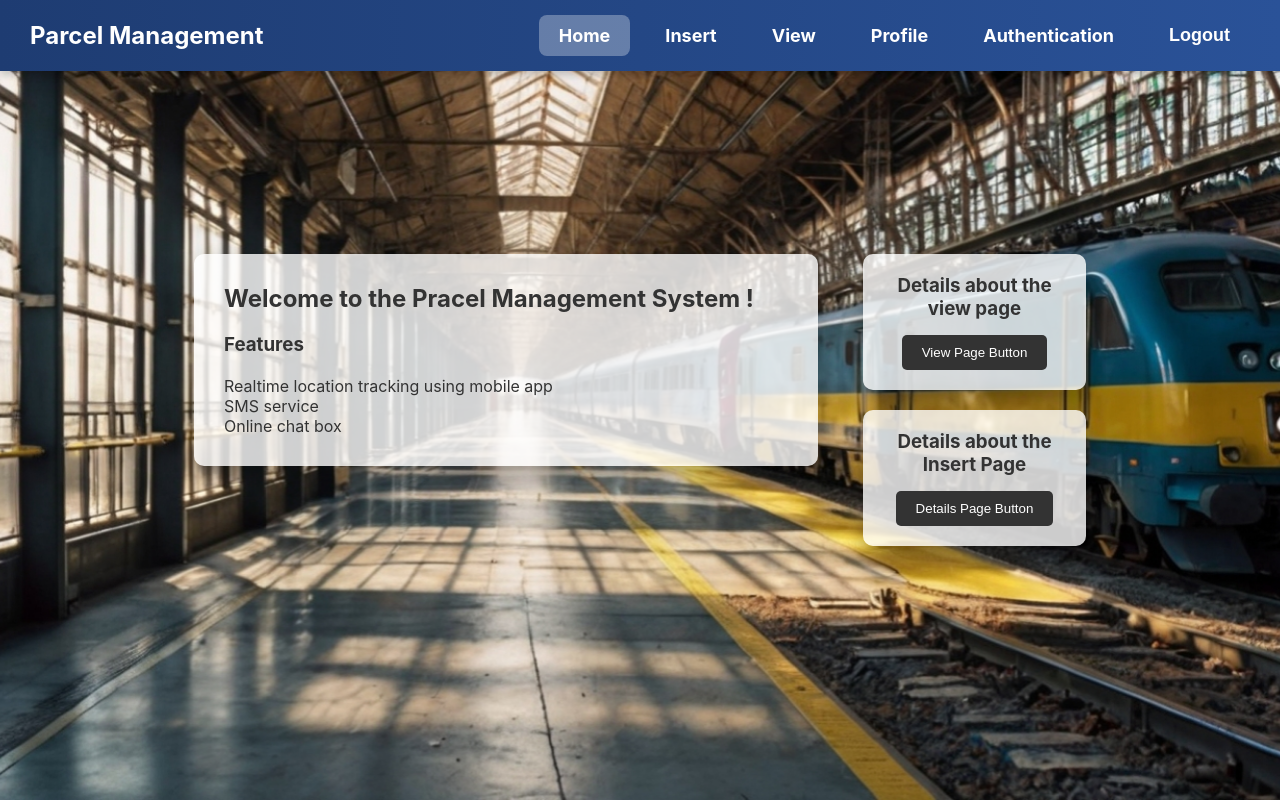
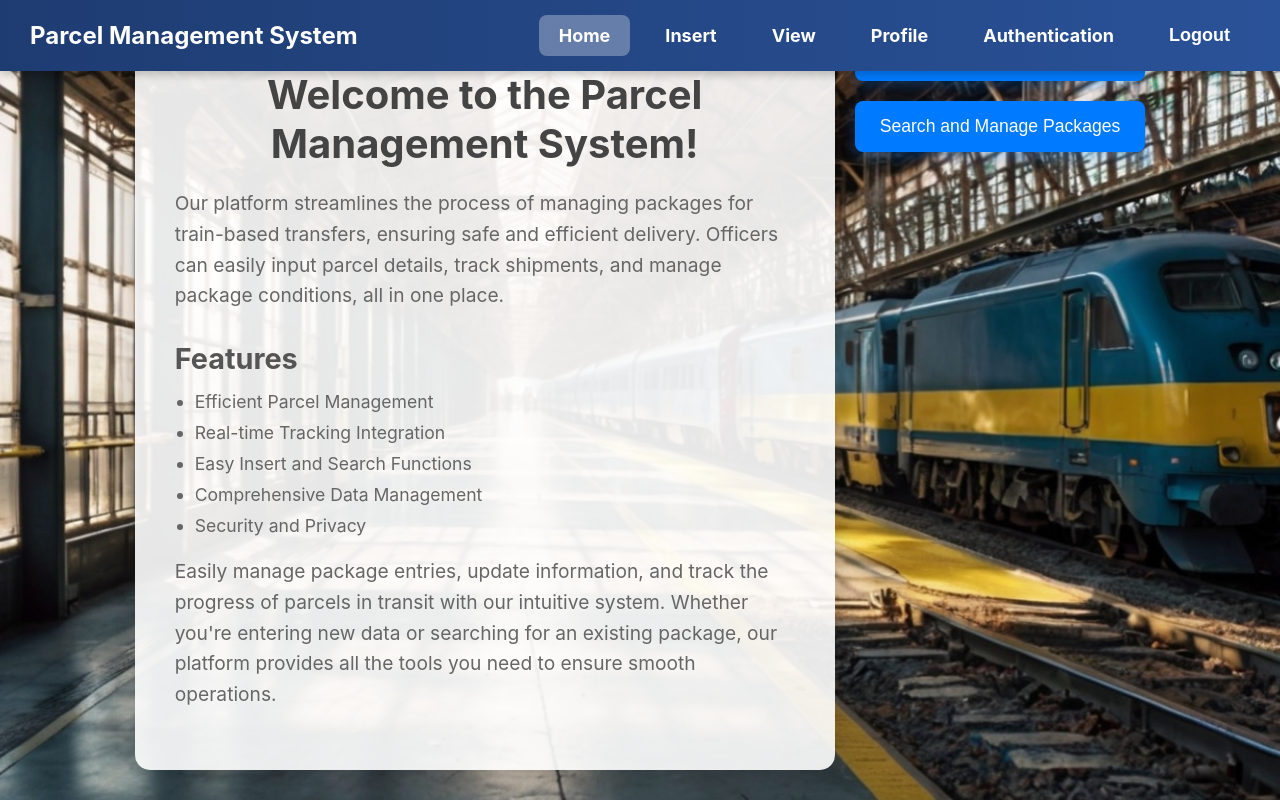
Before and after one commit to ParcelManagment/Website_Frontend, a React (Create React App) app in the folder Parcel_Management_System/: page /home in a window 1280 px wide. Built offline with nearby package versions, Linux system fonts and the light colour scheme; no server answers.

Commit message:
UI update

```diff
--- a/Parcel_Management_System/src/Components/Home/Home.css
+++ b/Parcel_Management_System/src/Components/Home/Home.css
@@ -14,19 +14,20 @@
     justify-content: space-between;
     align-items: flex-start;
     width: 100%;
-    max-width: 2200px;
+    max-width: 1400px; /* Adjusted for better fit */
+    gap: 20px; /* Added gap to ensure space between content and buttons */
 }
 
 .details-box {
-    background-color: rgba(255, 255, 255, 0.8);
-    padding: 30px;
-    width: 70%;
-    border-radius: 10px;
-    color: #333333;
-    box-shadow: 0 10px 20px rgba(0, 0, 0, 0.3);
+    background-color: rgba(255, 255, 255, 0.9);
+    padding: 40px;
+    border-radius: 15px;
+    color: #333;
+    box-shadow: 0 10px 30px rgba(0, 0, 0, 0.2);
     transform: translateY(20px);
     opacity: 0;
     transition: transform 0.6s ease-out, opacity 0.6s ease-out;
+    max-width: 700px; /* Constrained content width for better readability */
 }
 
 .details-box.show {
@@ -34,52 +35,70 @@
     opacity: 1;
 }
 
+.details-box h2 {
+    color: #444;
+    font-size: 2.5rem;
+    margin-bottom: 20px;
+    text-align: center;
+}
+
+.details-box h3 {
+    font-size: 1.8rem;
+    margin-top: 30px;
+    margin-bottom: 15px;
+    color: #555;
+}
+
+.details-box p {
+    font-size: 1.2rem;
+    line-height: 1.6;
+    color: #666;
+    margin-bottom: 20px;
+}
+
+.details-box ul {
+    list-style-type: disc;
+    margin-left: 20px;
+    margin-bottom: 20px;
+    color: #666;
+}
+
+.details-box ul li {
+    font-size: 1.1rem;
+    margin-bottom: 10px;
+}
+
 .side-boxes {
     display: flex;
     flex-direction: column;
-    width: 25%;
-    gap: 20px;
+    justify-content: center;
+    gap: 20px; /* Space between buttons */
 }
 
-.side-box {
-    background-color: rgba(255, 255, 255, 0.8);
-    padding: 20px;
-    border-radius: 10px;
-    color: #333333;
-    box-shadow: 0 10px 20px rgba(0, 0, 0, 0.3);
-    transform: translateY(20px);
-    opacity: 0;
-    transition: transform 0.6s ease-out, opacity 0.6s ease-out;
+.side-boxes button {
+    padding: 15px 25px;
+    font-size: 1.1rem;
+    background-color: #007BFF;
+    color: #fff;
+    border: none;
+    border-radius: 8px;
+    cursor: pointer;
+    transition: background-color 0.3s ease, transform 0.3s ease;
+    box-shadow: 0 5px 15px rgba(0, 123, 255, 0.3);
     text-align: center;
 }
 
-.side-box.show {
-    transform: translateY(0);
-    opacity: 1;
-}
-
-.side-box h3 {
-    margin-bottom: 15px;
-}
-
-.side-box button {
-    padding: 10px 20px;
-    background-color: #333333;
-    color: #ffffff;
-    border: none;
-    border-radius: 5px;
-    cursor: pointer;
-    transition: background-color 0.3s ease;
-}
-
-.side-box button:hover {
-    background-color: #333333;
+.side-boxes button:hover {
+    background-color: #0056b3;
+    box-shadow: 0 5px 15px rgba(0, 86, 179, 0.4);
+    transform: translateY(-2px);
 }
 
 @media (max-width: 768px) {
-    .container {
+    .containerhome {
         flex-direction: column;
         align-items: center;
+        gap: 20px; /* Space between content and buttons on mobile */
     }
 
     .details-box {
@@ -89,5 +108,10 @@
 
     .side-boxes {
         width: 100%;
+        flex-direction: column; /* Stack buttons vertically on mobile */
+    }
+
+    .side-boxes button {
+        width: 100%; /* Full width for buttons on mobile */
     }
 }
--- a/Parcel_Management_System/src/Components/Home/Home.jsx
+++ b/Parcel_Management_System/src/Components/Home/Home.jsx
@@ -14,7 +14,7 @@ const Home = () => {
                 await axios.get('/staff/profile');
             } catch (error) {
                 if (error.response && error.response.status === 401) {
-                    /* navigate('/');*/
+                    navigate('/');
                 }
             }
         };
@@ -27,24 +27,27 @@ const Home = () => {
     return (
         <div className="home">
             <div className="containerhome">
-                <div className={`details-box ${showBox ? 'show' : ''}`}>
-                    <h2>Welcome to the Pracel Management System !</h2>
-                    <br />
+            <div className={`details-box ${showBox ? 'show' : ''}`}>
+
+                    <h2>Welcome to the Parcel Management System!</h2>
+                    <p>
+                        Our platform streamlines the process of managing packages for train-based transfers, ensuring safe and efficient delivery. Officers can easily input parcel details, track shipments, and manage package conditions, all in one place.
+                    </p>
                     <h3>Features</h3>
-                    <br />
-                    <p>Realtime location tracking using mobile app</p>
-                    <p>SMS service</p>
-                    <p>Online chat box</p>
+                    <ul>
+                        <li>Efficient Parcel Management</li>
+                        <li>Real-time Tracking Integration</li>
+                        <li>Easy Insert and Search Functions</li>
+                        <li>Comprehensive Data Management</li>
+                        <li>Security and Privacy</li>
+                    </ul>
+                    <p>
+                        Easily manage package entries, update information, and track the progress of parcels in transit with our intuitive system. Whether you're entering new data or searching for an existing package, our platform provides all the tools you need to ensure smooth operations.
+                    </p>
                 </div>
                 <div className="side-boxes">
-                    <div className={`side-box ${showBox ? 'show' : ''}`}>
-                        <h3>Details about the view page</h3>
-                        <button>View Page Button</button>
-                    </div>
-                    <div className={`side-box ${showBox ? 'show' : ''}`}>
-                        <h3>Details about the Insert Page</h3>
-                        <button>Details Page Button</button>
-                    </div>
+                    <button onClick={() => navigate('/insert')}>Insert Package Details</button>
+                    <button onClick={() => navigate('/view')}>Search and Manage Packages</button>
                 </div>
             </div>
         </div>
--- a/Parcel_Management_System/src/Components/InsertPage/InsertPage.css
+++ b/Parcel_Management_System/src/Components/InsertPage/InsertPage.css
@@ -5,8 +5,9 @@
   display: flex;
   flex-direction: column;
   align-items: center;
-  margin-top: 120px;
+  margin-top: 170px;
   padding: 20px;
+
   font-family: 'Segoe UI', Tahoma, Geneva, Verdana, sans-serif;
   background-color: #f4f4f4;
   min-height: 100vh;
@@ -16,7 +17,8 @@
 /* Title of the form */
 .container h1 {
   text-align: center;
-  margin-bottom: 20px;
+  margin-bottom: 40px;
+  margin-top: 40px;
   font-size: 28px;
   color: #333;
 }
@@ -32,6 +34,7 @@ form {
   padding: 20px;
   border: 1px solid #ddd;
   border-radius: 8px;
+  margin-top: 30px;
   box-shadow: 0 2px 10px rgba(0, 0, 0, 0.1);
 }
 
--- a/Parcel_Management_System/src/Components/InsertPage/InsertPage.jsx
+++ b/Parcel_Management_System/src/Components/InsertPage/InsertPage.jsx
@@ -1,5 +1,7 @@
 import React, { useState, useEffect } from 'react';
 import './InsertPage.css';
+import { useNavigate } from 'react-router-dom';
+import axios from 'axios';
 
 const citiesInSriLanka = [
   'Colombo',
@@ -23,6 +25,46 @@ const citiesInSriLanka = [
 ];
 
 const InsertPage = () => {
+
+  const [profile, setProfile] = useState(null);
+  const [loading, setLoading] = useState(true);
+  const [error, setError] = useState('');
+  const navigate = useNavigate();
+
+  useEffect(() => {
+      const fetchProfile = async () => {
+          try {
+              const response = await axios.get(`/staff/profile`);
+              const { employee } = response.data; // Destructure the employee object from the response
+              setProfile(employee);
+              setLoading(false);
+          } catch (error) {
+              if (error.response && error.response.status === 401) {
+                  navigate('/');
+              } else {
+              setError('Failed to fetch profile data');
+              }
+              setLoading(false);
+          }
+      };
+
+      fetchProfile();
+  }, [navigate]);
+
+
+
+
+
+
+
+
+
+
+
+
+
+
+
   const [formData, setFormData] = useState({
     senderFirstName: '',
     senderLastName: '',
--- a/Parcel_Management_System/src/Components/NavigationBar/NavigationBar.css
+++ b/Parcel_Management_System/src/Components/NavigationBar/NavigationBar.css
@@ -1,3 +1,4 @@
+
 .navigation-bar {
     display: flex;
     justify-content: center; /* Center navigation items */
@@ -66,4 +67,31 @@
     background-color: rgba(255, 255, 255, 0.3); /* Highlight color */
     color: #ffffff; /* Text color for active link */
     border-radius: 8px; /* Optional: rounded corners for highlight */
+
+
+
+
 }
+@media (max-width: 600px) {
+    .navigation-bar {
+        justify-content: space-around; /* Space items evenly */
+        padding: 10px; /* Reduce padding */
+    }
+
+    .navigation-bar .links a[href="/auth"] {
+        display: none; /* Hide the "Authentication" button */
+    }
+    .navigation-bar .logo {
+        display: none; /* Hide the logo */
+    }
+
+    .navigation-bar .links {
+        gap: 4px; /* Reduce space between links */
+    }
+
+    .navigation-bar a,
+    .navigation-bar .logout-button {
+        padding: 8px 12px; /* Adjust padding for smaller screens */
+        font-size: 14px; /* Reduce font size */
+    }
+}
--- a/Parcel_Management_System/src/Components/NavigationBar/NavigationBar.jsx
+++ b/Parcel_Management_System/src/Components/NavigationBar/NavigationBar.jsx
@@ -43,7 +43,7 @@ const NavigationBar = () => {
 
     return (
         <nav className="navigation-bar">
-            <div className="logo">Parcel Management</div>
+            <div className="logo">Parcel Management System</div>
             <div className="links">
                 <Link to="/home" className={getLinkClass('/home')}>Home</Link>
                 <Link to="/insert" className={getLinkClass('/insert')}>Insert</Link>
```
Also changed, not shown: Parcel_Management_System/src/Components/ViewPage/ViewPage.css (+56 -15 lines), Parcel_Management_System/src/Components/ViewPage/ViewPage.jsx (+48 -35 lines), 1 other file (tests, documents, lock files or other folders).
